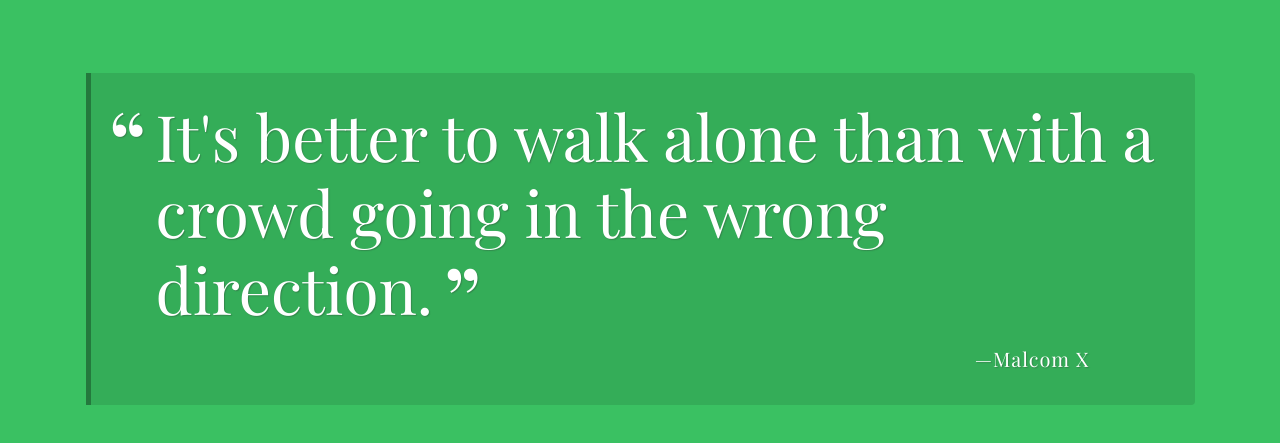
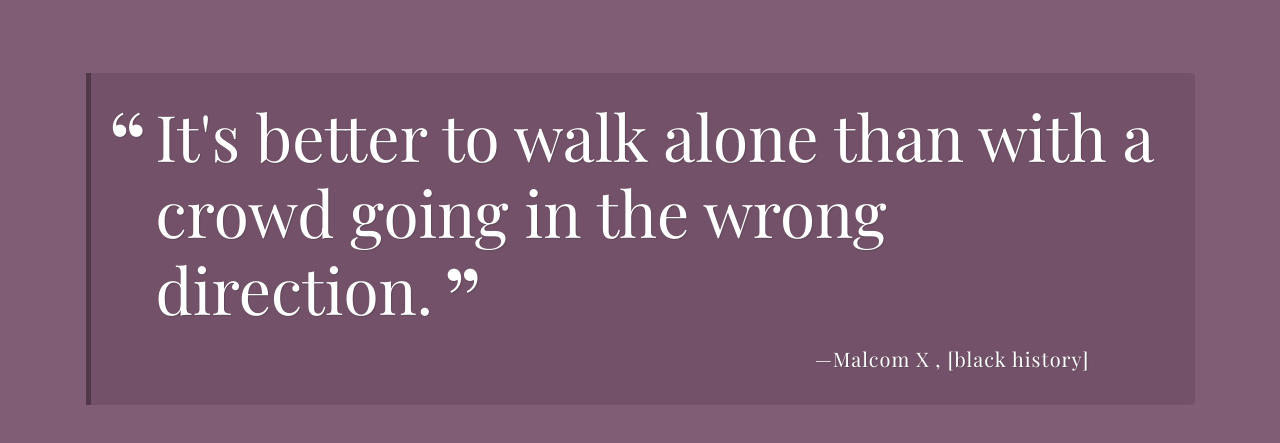
Before and after one commit to zbansfield/RandomQuoteGenerator, a plain HTML site: page index.html in a window 1280 px wide. Both pictures are taken after a click on the button "Show another quote". Shown: the part 147-590 px from the top of the page. Drawn offline with nearby package versions, Linux system fonts and the light colour scheme; a web font is replaced by a local one.

Commit message:
added the extra credit elements

```diff
--- a/index.html
+++ b/index.html
@@ -8,7 +8,7 @@
     <link rel="stylesheet" href="css/styles.css">
   </head>
 
-  <body>
+  <body id="main">
     <header>
       <h1>Random Quotes</h1>
       <button id="load-quote" class="load-quote">Show another quote</button>
@@ -16,8 +16,8 @@
 
     <div class="container">
       <div id="quote-box" class="quote-box">
-        <!-- <p class="quote">Every great developer you know got there by solving problems they were unqualified to solve until they actually did it.</p>
-        <p class="source">Patrick McKenzie<span class="citation">Twitter</span><span class="year">2016</span></p> -->
+        <p class="quote">Every great developer you know got there by solving problems they were unqualified to solve until they actually did it.</p>
+        <p class="source">Patrick McKenzie<span class="citation">Twitter</span><span class="year">2016</span></p>
       </div>
     </div>
 
--- a/js/script.js
+++ b/js/script.js
@@ -9,12 +9,13 @@ project 1 - A Random Quote Generator
 
 /***
  * `quotes` array
- * This array contains objects to store quote information (quote, source, citation, year)
+ * This array contains objects to store quote information (quote, source, citation, year, tags)
 ***/
 const quotes = [
   {
     quote: 'The good deed and the bad deed are not the same. Return evil with good.',
-    source: 'Surah Fussilat, [41:34]'
+    source: 'Surah Fussilat, [41:34]',
+    tags: ['religion', 'inspirational']
   },
   {
     quote: "I do not live in the prison of other people's opinion.",
@@ -23,21 +24,25 @@ const quotes = [
   },
   {
     quote: "It's better to walk alone than with a crowd going in the wrong direction.",
-    source: 'Malcom X'
+    source: 'Malcom X',
+    tags: ['black history']
   },
   {
     quote: "Racism is not getting worse, it's getting filmed.",
     source: 'Will Smith',
     citation: 'The Late Show with Stephen Colbert',
-    year: 2016
+    year: 2016,
+    tags: ['racial justice', 'anti-racism']
   },
   {
     quote: "If now isn't a good time for the truth, I don't see when we'll get to it.",
-    source: "Nikki Giovanni"
+    source: "Nikki Giovanni",
+    tags: ['insightful']
   },
   {
     quote: 'It is not the eyes that are blind, but the hearts.',
-    source: 'Surah Al-Haj, [22:46]'
+    source: 'Surah Al-Haj, [22:46]',
+    tags: ['religion', 'inspirational']
   },
 ];
 
@@ -45,35 +50,72 @@ const quotes = [
 /***
  * `getRandomQuote` function
  * This function uses the Math.random and Math.floor functions to get a random number between 0 and the length of the quotes array.
- * It then returns the quote object at the index of the random number
+ * It then returns the quote object at the index of the random number.
 ***/
 function getRandomQuote(arr) {
   const randomNum = Math.floor(Math.random() * arr.length);
   return arr[randomNum];
-}
+};
+
+
+/*
+  * `updateBackgroundColor` function
+  * This function uses the Math.floor() and Math.random() functions to get random numbers between 0 and 256.
+  * It uses the random numbers to create a color code to change the background color to.
+*/
+
+function updateBackgroundColor() {
+
+  let red = Math.floor(Math.random() * 256);
+  let green = Math.floor(Math.random() * 256);
+  let blue = Math.floor(Math.random() * 256);
+
+  const randomColor = `rgb(${red}, ${green}, ${blue})`;
+
+  document.getElementById('main').style.backgroundColor = randomColor;
+};
 
 /***
  * `printQuote` function
- * This function calls the getRandomQuote function
- * It then creates an HTML string to display the quote on the web page.
- * The if loops check if the quote object has a citation and/or year property to add to the HTML string.
+ * This function first calls the updateBackgroundColor function to change the background color.
+ * It then calls the getRandomQuote function.
+ * Then it creates an HTML string to display the random quote on the web page.
+ * The if loops check if the quote object has a citation, year,  and/or tags property to add to the HTML string.
 ***/
 function printQuote() {
+  updateBackgroundColor();
   const quote = getRandomQuote(quotes);
+
   let html = `
   <p class="quote">${quote.quote}</p>
   <p class="source">${quote.source}
     `;
+
   if ( quote.citation ) {
     html += `<span class="citation">${quote.citation}</span>`;
   }
   if ( quote.year ) {
     html += `<span class="year">${quote.year}</span>`;
   }
-  html += `</p>`
+  if ( quote.tags ) {
+    html += `<span class="tags">, [${quote.tags.join(', ')}]</span>`;
+  }
+
+  html += `</p>`;
   document.getElementById('quote-box').innerHTML = html;
-}
+};
 
+/*
+  * `timing` function
+  * This function uses the setInterval method to call the printQuote() function every 10 seconds.
+  * This is so that a new quote gets printed to te page every 10 seconds.
+*/
+
+function timing() {
+  setInterval(printQuote, 10000);
+};
+
+timing()
 
 /***
  * click event listener for the print quote button
```
